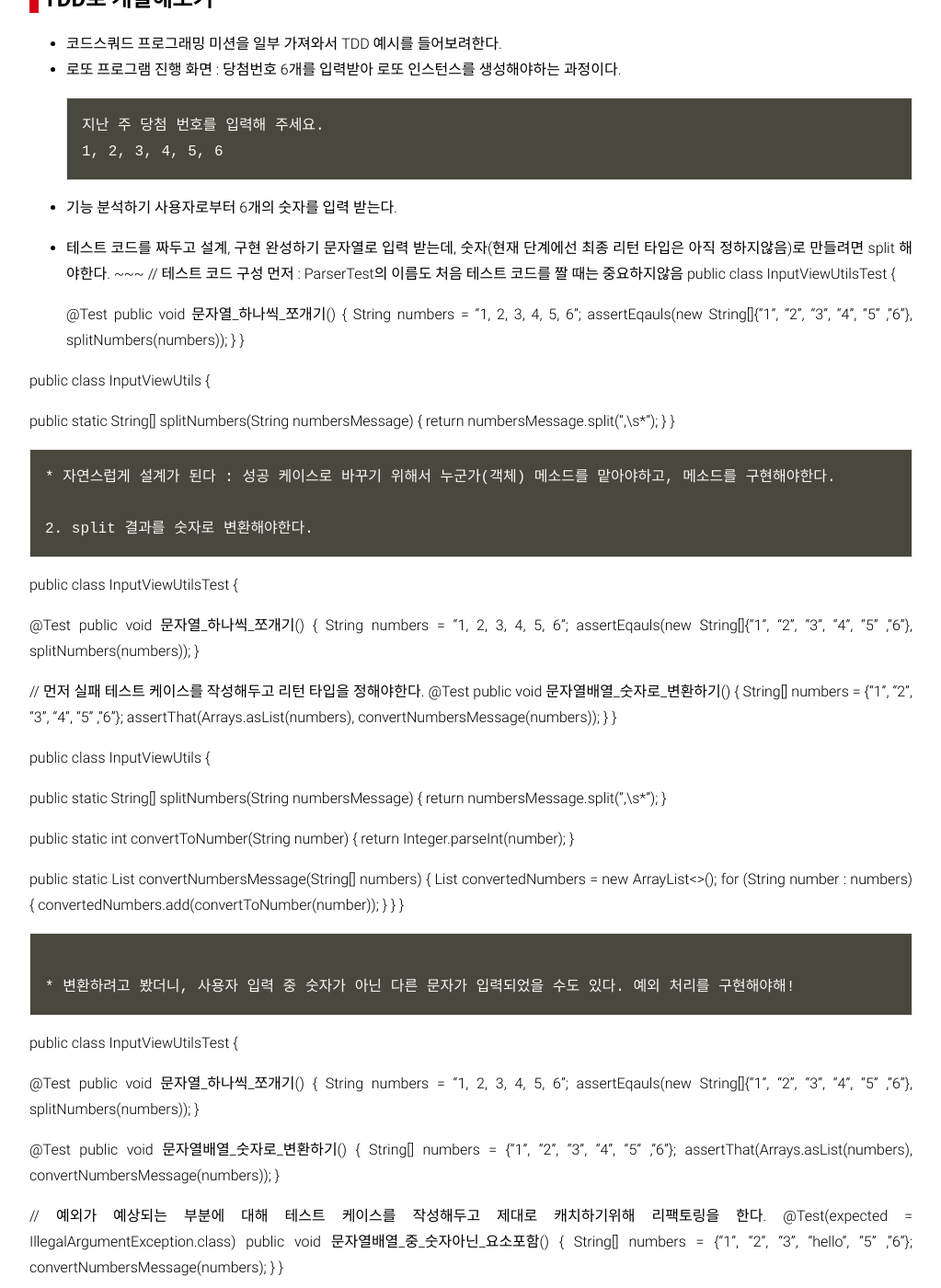
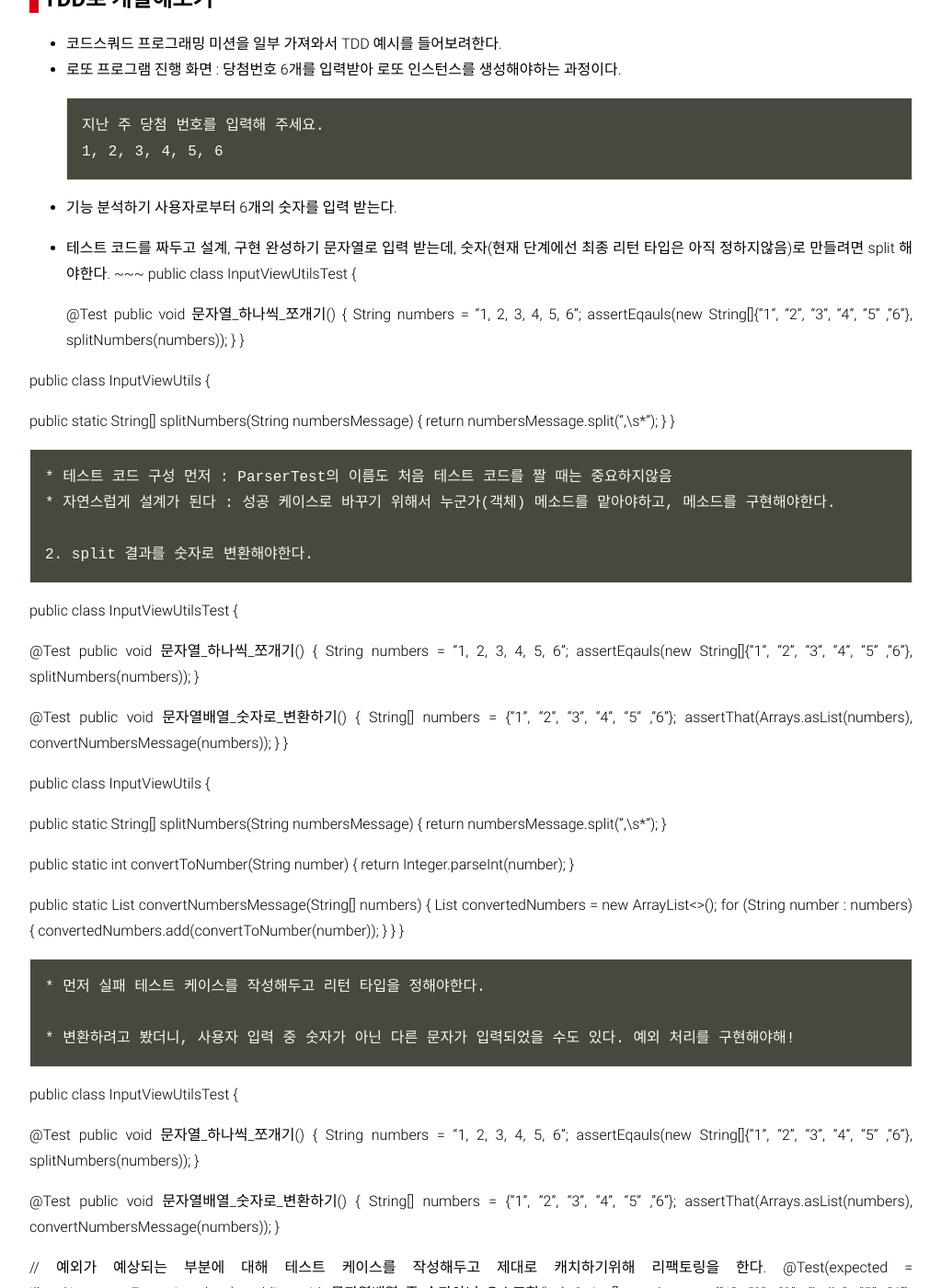
Before and after one commit to imjinbro/imjinbro.github.io, a Jekyll site: the page built from _posts/2018-03-29-tdd.md, in a window 1280 px wide and 1400 px high, scrolled down 412 px. Shown: the whole window at 92% size, without its empty margins (128-1151 px from the left). Built offline with Jekyll 4.4.1, drawn with Linux system fonts in a browser that asks for light colours; nearby versions of some CDN libraries; some web fonts are replaced; our own code applies the rules of GitHub Pages for plain Markdown files; part of the change alters nothing that is shown.

```diff
--- a/_posts/2018-03-29-tdd.md
+++ b/_posts/2018-03-29-tdd.md
@@ -24,7 +24,6 @@ tags: [tdd,java]
 * 테스트 코드를 짜두고 설계, 구현 완성하기
 문자열로 입력 받는데,  숫자(현재 단계에선 최종 리턴 타입은 아직 정하지않음)로 만들려면 split 해야한다.
 ~~~
-// 테스트 코드 구성 먼저 : ParserTest의 이름도 처음 테스트 코드를 짤 때는 중요하지않음
 public class InputViewUtilsTest {
 
    @Test
@@ -41,6 +40,7 @@ public class InputViewUtils {
    }
 }
 ~~~
+* 테스트 코드 구성 먼저 : ParserTest의 이름도 처음 테스트 코드를 짤 때는 중요하지않음
 * 자연스럽게 설계가 된다 : 성공 케이스로 바꾸기 위해서 누군가(객체) 메소드를 맡아야하고, 메소드를 구현해야한다.
 
 2. split 결과를 숫자로 변환해야한다.
@@ -53,7 +53,6 @@ public class InputViewUtilsTest {
       assertEqauls(new String[]{"1", "2", "3", "4", "5" ,"6"}, splitNumbers(numbers));
    }
 
-   // 먼저 실패 테스트 케이스를 작성해두고 리턴 타입을 정해야한다.
    @Test
    public void 문자열배열_숫자로_변환하기() {
       String[] numbers = {"1", "2", "3", "4", "5" ,"6"};
@@ -79,6 +78,7 @@ public class InputViewUtils {
    }
 }
 ~~~
+* 먼저 실패 테스트 케이스를 작성해두고 리턴 타입을 정해야한다.
 
 * 변환하려고 봤더니, 사용자 입력 중 숫자가 아닌 다른 문자가 입력되었을 수도 있다. 예외 처리를 구현해야해!
 ~~~
```
